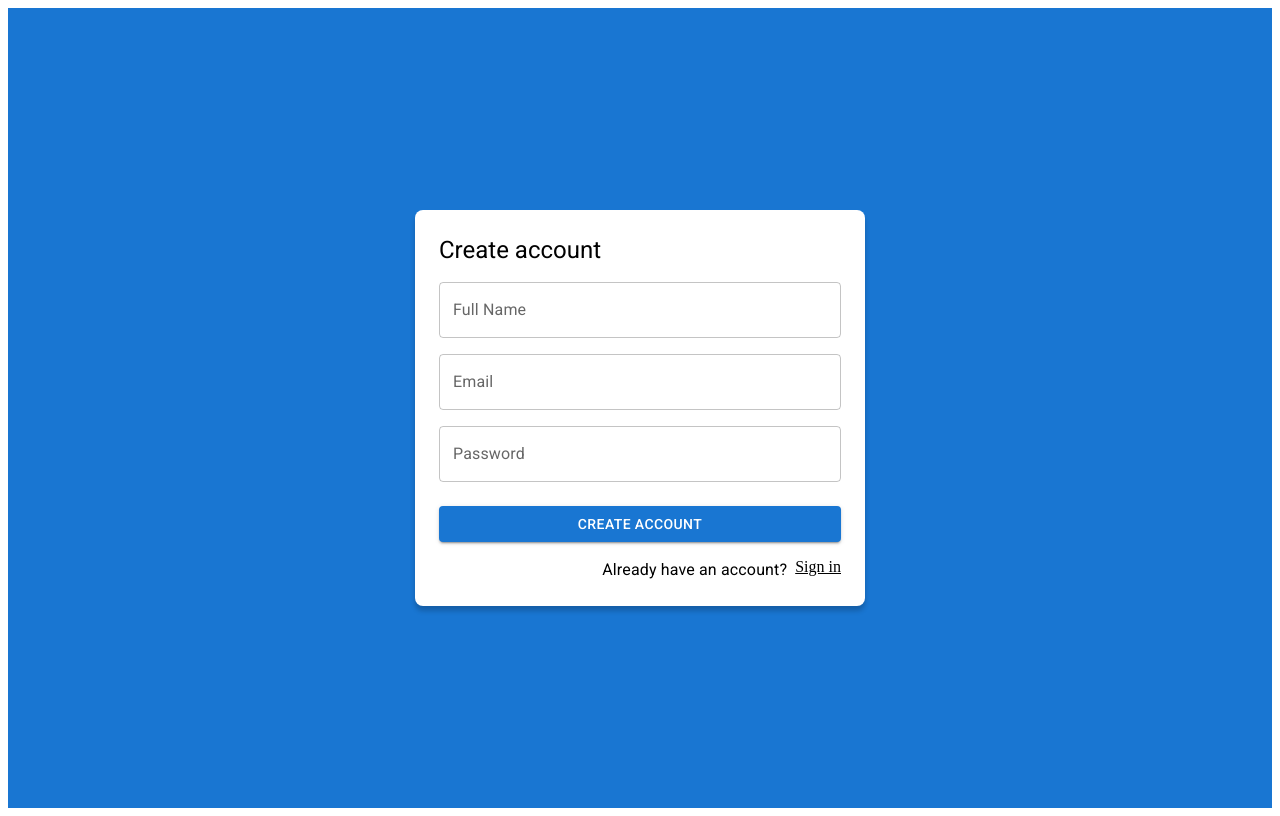
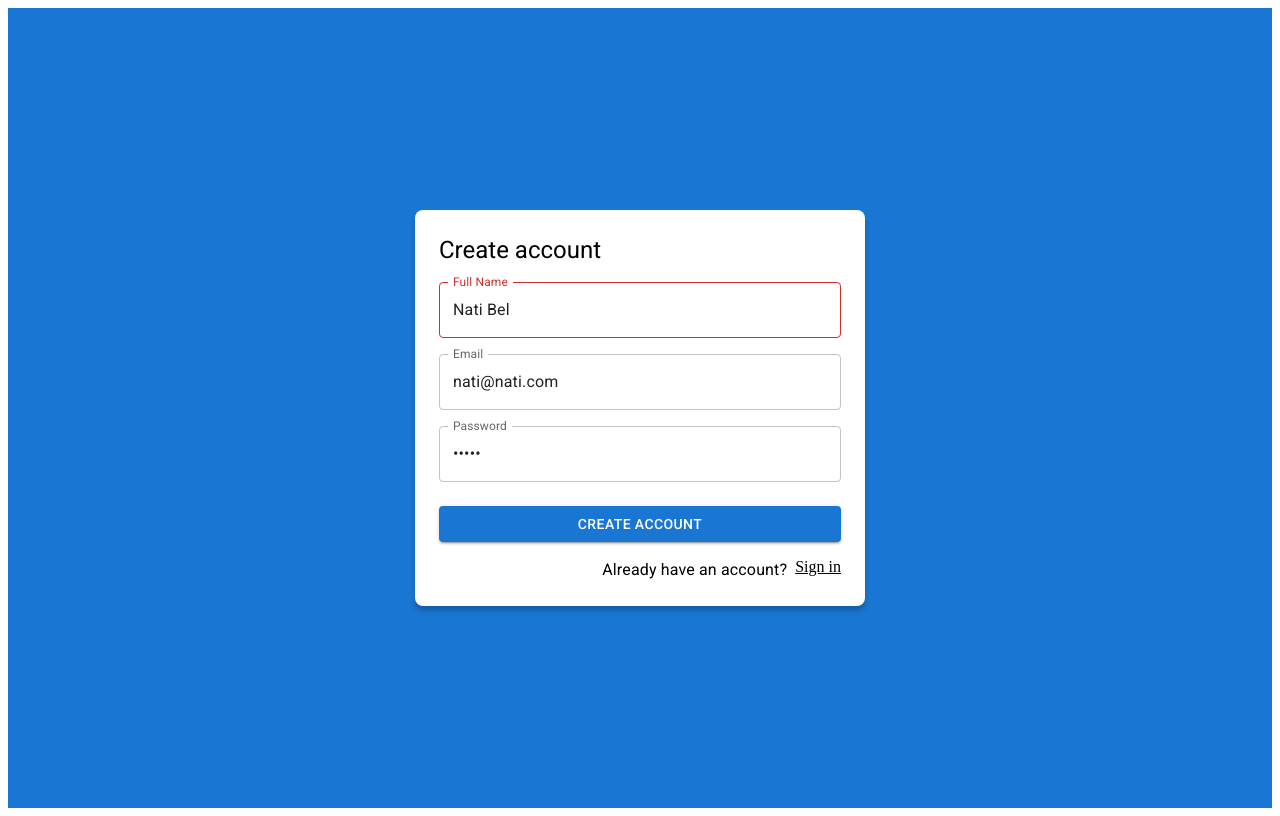
Before and after one commit to nati-Bel/journal-app, a React (Vite) app: page /auth/register in a window 1280 px wide. Built offline with nearby package versions, Linux system fonts and the light colour scheme.

Commit message:
implement form validation

```diff
--- a/src/auth/pages/RegisterPage.jsx
+++ b/src/auth/pages/RegisterPage.jsx
@@ -2,12 +2,38 @@
 import { Grid, TextField, Typography, Button, Link } from "@mui/material";
 import { Link as RouterLink } from "react-router-dom";
 import { AuthLayout } from "../layout/AuthLayout";
+import { useForm } from "../../hooks";
+
+const formData = {
+  email: "nati@nati.com",
+  password: "12345",
+  displayName: "Nati Bel"
+};
+
+const formValidations = {
+  email: [(value) => value.includes("@"), "An email must contain a @"],
+  password: [
+    (value) => value.length >= 6,
+    "A password must have at least 6 characters",
+  ],
+  displayName: [
+    (value) => value.length >= 1,
+    "A name is required",
+  ],
+};
 
 export const RegisterPage = () => {
+const { displayName, email, password, onInputChange, formState, isFormValid, displayNameValid, emailValid, passwordValid } = useForm(formData, formValidations);
+
+const onSubmit = ( event) => {
+  event.preventDefault();
+  console.log(formState)
+}
+
   return (
     <>
       <AuthLayout title="Create account">
-        <form>
+        <form onSubmit={onSubmit}>
           <Grid container>
             <Grid item xs={12} sx={{ mt: 2 }}>
               <TextField
@@ -15,6 +41,11 @@ export const RegisterPage = () => {
                 type="text"
                 placeholder="Your full name"
                 fullWidth
+                name="displayName"
+                value={displayName}
+                onChange={onInputChange}
+                error={!displayNameValid}
+                helperText={displayNameValid}
               ></TextField>
             </Grid>
             <Grid item xs={12} sx={{ mt: 2 }}>
@@ -23,6 +54,9 @@ export const RegisterPage = () => {
                 type="email"
                 placeholder="email@email.com"
                 fullWidth
+                name="email"
+                value={email}
+                onChange={onInputChange}
               ></TextField>
             </Grid>
             <Grid item xs={12} sx={{ mt: 2 }}>
@@ -31,19 +65,24 @@ export const RegisterPage = () => {
                 type="password"
                 placeholder="password"
                 fullWidth
+                name="password"
+                value={password}
+                onChange={onInputChange}
               ></TextField>
 
               <Grid container spacing={2} sx={{ mt: 1, mb: 2 }}>
                 <Grid item xs={12}>
-                  <Button variant="contained" fullWidth>
+                  <Button
+                  type="submit"
+                  variant="contained"
+                  fullWidth>
                     Create account
                   </Button>
                 </Grid>
-
               </Grid>
             </Grid>
             <Grid container direction="row" justifyContent="end">
-              <Typography sx={{mr:1}}>Already have an account?</Typography>
+              <Typography sx={{ mr: 1 }}>Already have an account?</Typography>
               <Link component={RouterLink} color="inherit" to="auth/login">
                 Sign in
               </Link>
--- a/src/hooks/useForm.jsx
+++ b/src/hooks/useForm.jsx
@@ -1,6 +1,6 @@
 import { useState } from "react";
 
-export const useForm = (initialForm = {}) => {
+export const useForm = (initialForm = {}, formValidations ={}) => {
   const [formState, setFormState] = useState(initialForm);
 
   const onInputChange = ({ target }) => {
```
